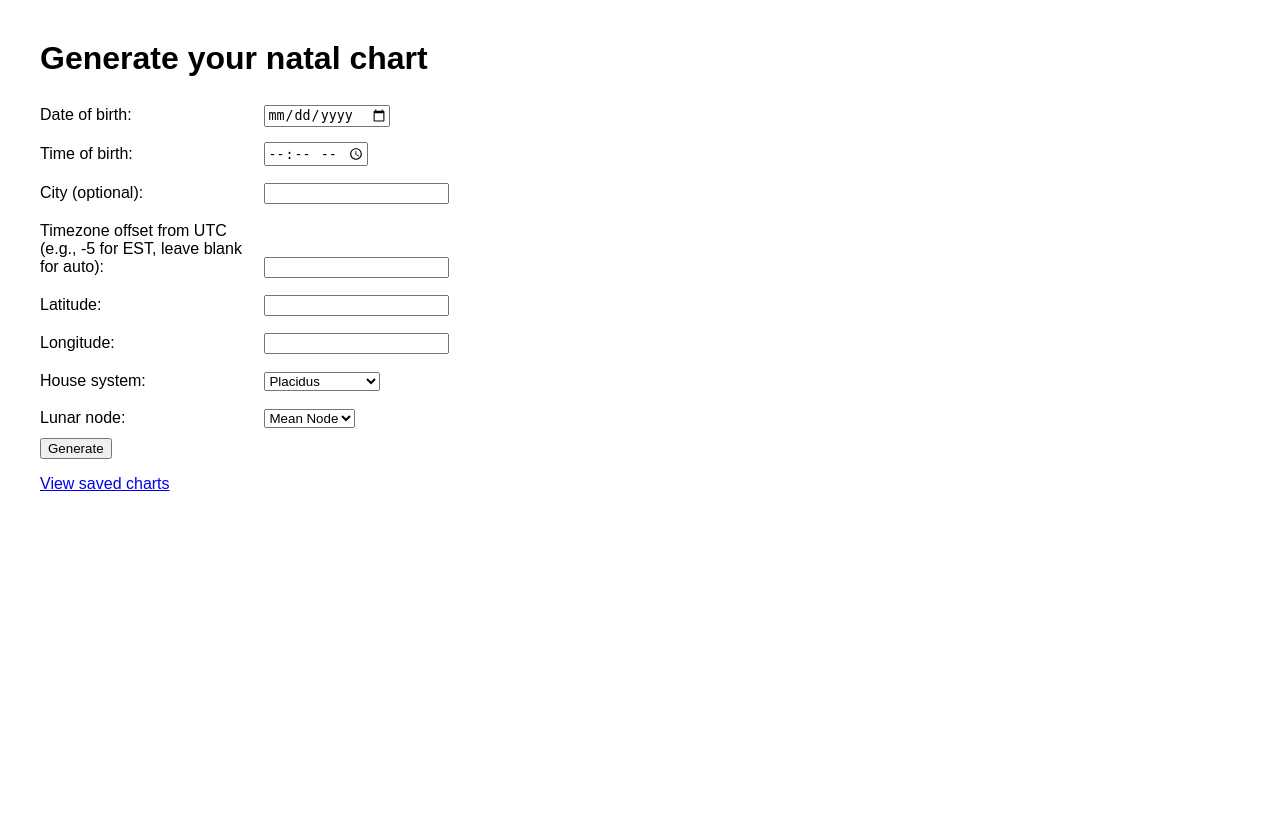
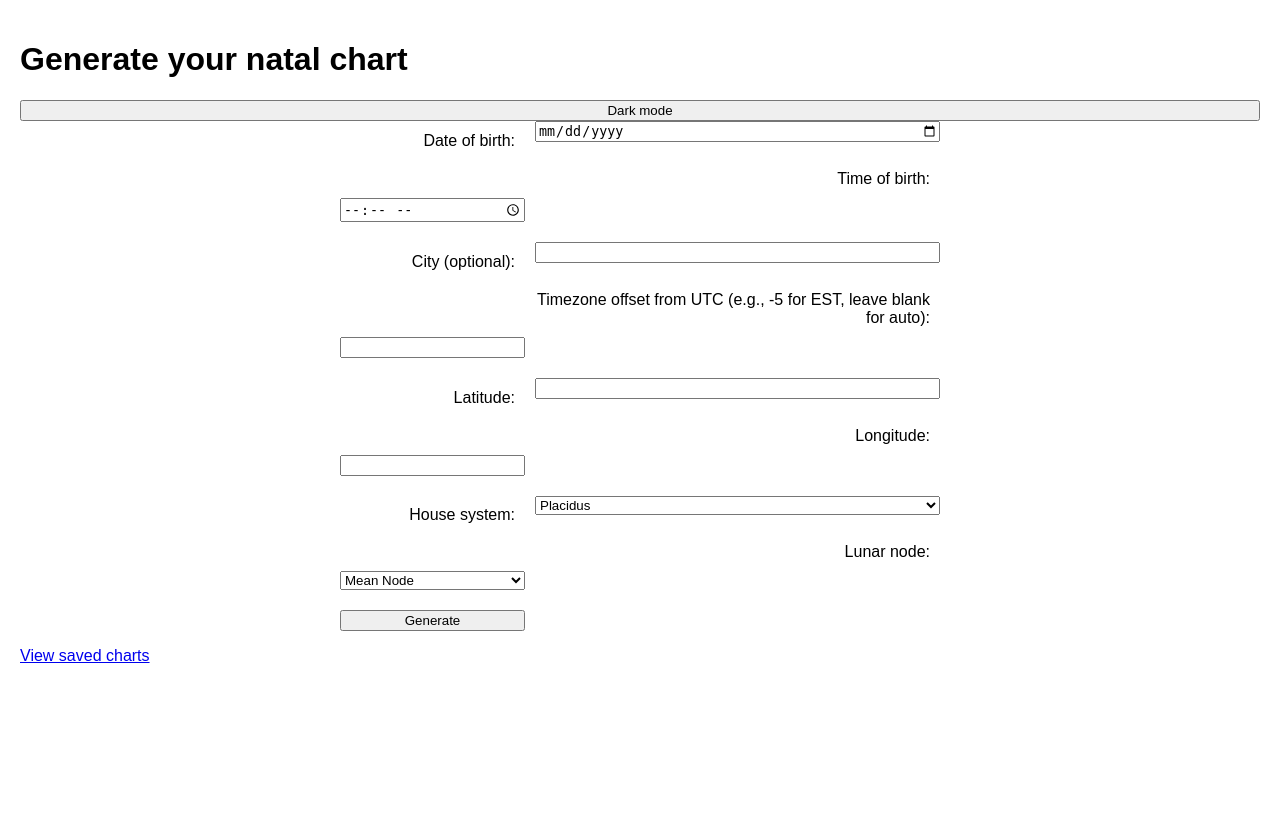
Before and after one commit to tsvb/moonandsun, a Flask app: page / in a window 1280 px wide. Before the commit the page ends 491 px from the top, so only its background shows below. Run offline with Flask 3, Linux system fonts and the light colour scheme.

Commit message:
Add PWA support and theme toggle

```diff
--- a/static/style.css
+++ b/static/style.css
@@ -1,63 +1,75 @@
+:root {
+    --bg: #ffffff;
+    --fg: #000000;
+}
+[data-theme="dark"] {
+    --bg: #222222;
+    --fg: #f0f0f0;
+}
 body {
     font-family: Arial, sans-serif;
-    margin: 40px;
+    margin: 0;
+    padding: 20px;
+    background: var(--bg);
+    color: var(--fg);
+    min-height: 100vh;
+    display: flex;
+    flex-direction: column;
 }
-
 label {
-    display: inline-block;
-    width: 220px;
     margin-top: 8px;
 }
-
+form {
+    display: grid;
+    gap: 10px;
+    max-width: 600px;
+    margin: 0 auto;
+}
+@media (min-width: 600px) {
+    form {
+        grid-template-columns: auto 1fr;
+        align-items: center;
+    }
+    label { text-align: right; padding-right: 10px; }
+}
 input, select {
     margin-bottom: 10px;
 }
-
 .flashes {
     color: red;
     list-style: none;
 }
-
 .table {
     border-collapse: collapse;
 }
-
 .table th, .table td {
     border: 1px solid #999;
     padding: 4px 8px;
 }
-
 .important {
     background-color: #fffae6;
 }
-
 .chart-img {
     opacity: 0;
     animation: fadeIn 1s forwards;
+    max-width: 100%;
 }
-
+#chart-container {
+    max-width: 600px;
+    margin: 0 auto;
+}
+#chart-container svg {
+    width: 100%;
+    height: auto;
+    touch-action: manipulation;
+}
 @keyframes fadeIn {
     to { opacity: 1; }
 }
-
 #loading {
     display: none;
     margin-top: 10px;
 }
-
 .show-loading #loading {
     display: block;
 }
-
-@media (max-width: 600px) {
-    body {
-        margin: 20px;
-    }
-    label {
-        width: 100%;
-    }
-    input, select {
-        width: 100%;
-        box-sizing: border-box;
-    }
-}
--- a/templates/index.html
+++ b/templates/index.html
@@ -5,10 +5,13 @@
   <meta name="description" content="Generate a natal chart with planetary positions, houses and aspects.">
   <meta name="keywords" content="astrology, natal chart, birth chart, horoscope, planets, houses, ascendant, aspects, chart wheel">
   <meta name="viewport" content="width=device-width, initial-scale=1">
+  <link rel="manifest" href="{{ url_for('static', filename='manifest.json') }}">
   <link rel="stylesheet" href="{{ url_for('static', filename='style.css') }}">
+  <meta name="theme-color" content="#ffffff">
 </head>
 <body>
   <h1>Generate your natal chart</h1>
+  <button id="theme-toggle" type="button">Dark mode</button>
   {% with messages = get_flashed_messages() %}
     {% if messages %}
       <ul class="flashes">
@@ -48,11 +51,25 @@
   <script>
     const form = document.querySelector('form');
     const loading = document.getElementById('loading');
+    const toggleBtn = document.getElementById('theme-toggle');
+    const setTheme = theme => {
+      document.documentElement.dataset.theme = theme;
+      localStorage.setItem('theme', theme);
+      toggleBtn.textContent = theme === 'dark' ? 'Light mode' : 'Dark mode';
+    };
+    setTheme(localStorage.getItem('theme') || 'light');
+    toggleBtn.addEventListener('click', () => {
+      const cur = document.documentElement.dataset.theme === 'dark' ? 'light' : 'dark';
+      setTheme(cur);
+    });
     form.addEventListener('submit', (e) => {
       e.preventDefault();
       document.body.classList.add('show-loading');
       setTimeout(() => form.submit(), 0);
     });
+    if ('serviceWorker' in navigator) {
+      navigator.serviceWorker.register('/static/service-worker.js');
+    }
   </script>
   <p><a href="{{ url_for('list_charts') }}">View saved charts</a></p>
 </body>
```
Also changed, not shown: static/service-worker.js (added, +12 -0 lines), templates/chart.html (+18 -0 lines), templates/charts.html (+19 -0 lines), README.md, static/manifest.json (added).
